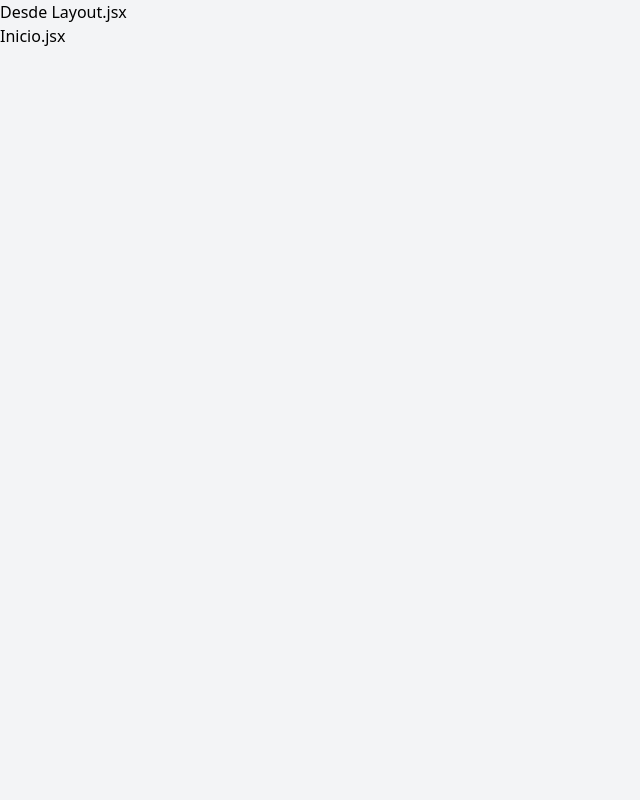
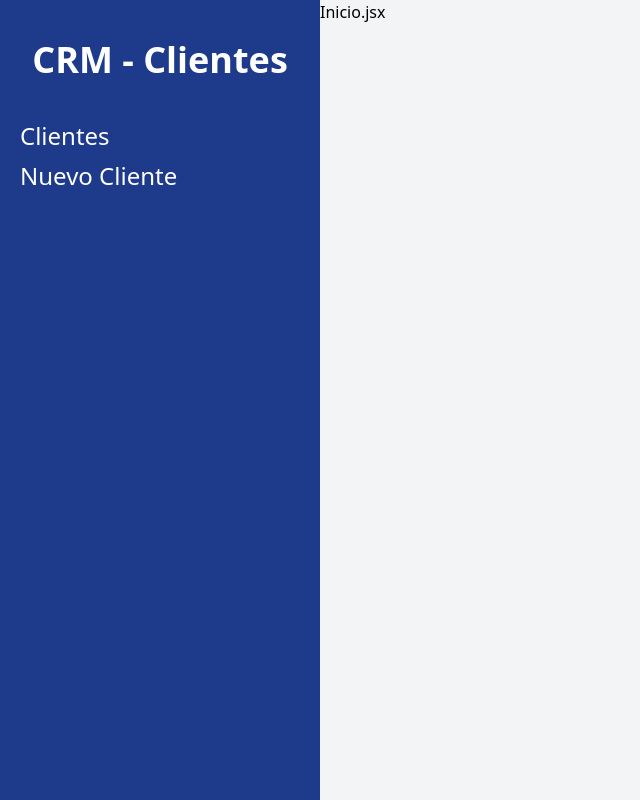
Before and after one commit to jdep98/api_crm, a React (Vite) app: page /clientes in a window 1280 px wide. Shown: the whole page, without its empty margins (0-640 px from the left). Built offline with nearby package versions, Linux system fonts and the light colour scheme.

Commit message:
layout finalizado

```diff
--- a/src/layout/Layout.jsx
+++ b/src/layout/Layout.jsx
@@ -1,9 +1,26 @@
 import { Outlet } from 'react-router-dom'
 const Layout = () => {
     return (
-        <div>
-            <h1>Desde Layout.jsx</h1>
-            <Outlet />
+        <div className="md:flex md:min-h-screen">
+
+            <div className="md:w-1/4 bg-blue-900 px-5 py-10">
+                <h2 className="text-4xl font-black text-center text-white ">CRM - Clientes</h2>
+                <nav className="mt-10">
+                    <a
+                        className="text-white text-2xl block mt-2 hover:text-blue-300"
+                        href="/clientes"
+                    >Clientes</a>
+                    <a
+                        className="text-white text-2xl block mt-2 hover:text-blue-300"
+                        href="/clientes/nuevo"
+                    >Nuevo Cliente</a>
+                </nav>
+            </div>
+
+            <div className="md:w-3/4">
+                <Outlet />
+            </div>
+
         </div>
     )
 }
```
